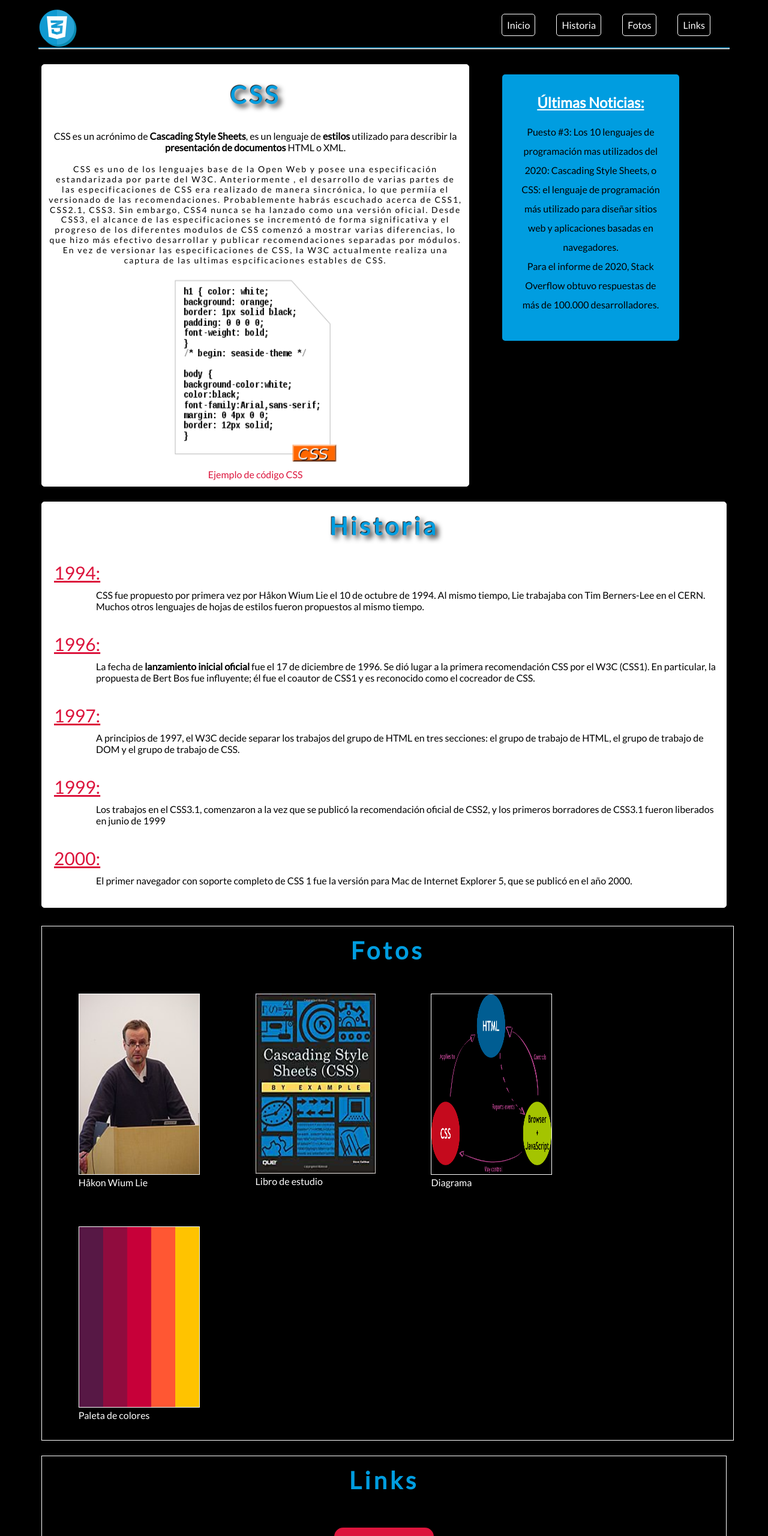
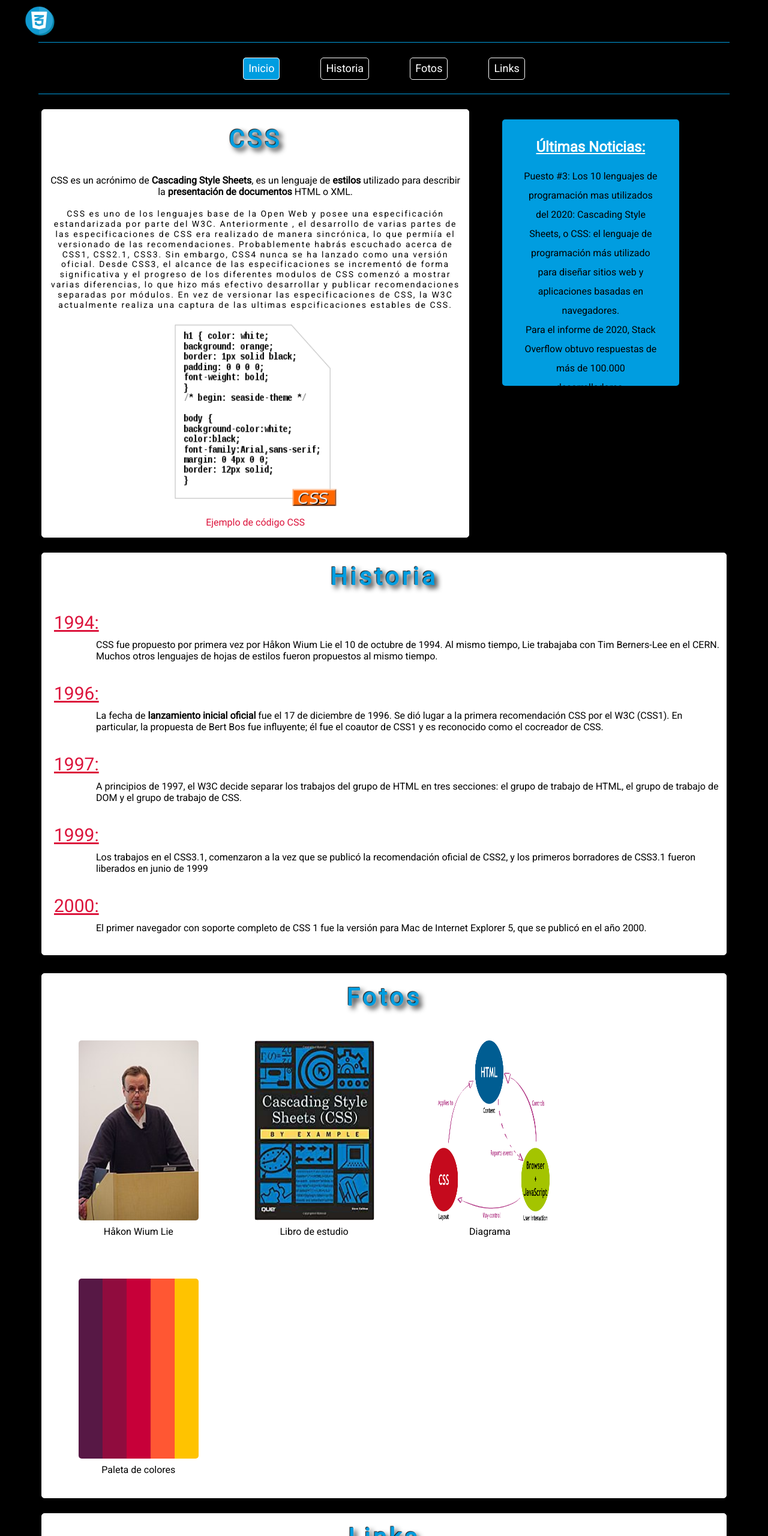
Before and after one commit to ValdazoAmerico/curso-programacion-web, a plain HTML site: page index.html in a window 1280 px wide. Shown: the top 2560 px of the page at 60% size. Drawn offline with Linux system fonts and the light colour scheme.

Commit message:
Add files via upload

```diff
--- a/index.html
+++ b/index.html
@@ -5,14 +5,17 @@
     <meta name="viewport" content="width=device-width, initial-scale=1.0">
     <title>CSS</title>
     <link rel="stylesheet" href="main.css">
-    <link href="https://fonts.googleapis.com/css2?family=Lato&display=swap" rel="stylesheet">
+    <link href="https://fonts.googleapis.com/css2?family=Roboto&display=swap" rel="stylesheet">
+
 </head>
-<body>
+<body onload="runDemo()">
+
     <div id="agrupar">
+
     <header>
         <nav>
-            <!-- <img class="logo" src="logo.png" alt=""> -->
-
+            <div class="slideRight"><img style="width:100%;" src="logo.png" alt=""></div>
+            <div class="linea"></div>
             <ul class="ul">
                 <li class="inicio"><a  href="#">Inicio</a></li>
                 <li><a href="#historia">Historia</a></li>
@@ -23,7 +26,8 @@
 
         </nav>
     </header>
-    <hr>
+
+
 
 
         <section class="seccion">
@@ -70,20 +74,20 @@
     <h1 class="h1">Fotos</h1>
 
     <div class="foto" style="float:left;">
-        <a href="1.jpg"><img style="border: 1px solid white;" src="1.jpg" alt=""></a>
-        <figcaption style="color:white;">Håkon Wium Lie</figcaption>
+        <a href="1.jpg"><img  src="1.jpg" alt=""></a>
+        <figcaption style="color:black;">Håkon Wium Lie</figcaption>
     </div>
     <div class="foto" style="float:left;">
         <a href="2.jpg"><img src="2.jpg" alt=""></a>
-        <figcaption style="color:white;">Libro de estudio</figcaption>
+        <figcaption style="color:black;">Libro de estudio</figcaption>
     </div>
     <div class="foto" style="float:left;">
-        <a href="mvc.png"><img style="border: 1px solid white;" src="mvc.png" alt=""></a>
-        <figcaption style="color:white;">Diagrama</figcaption>
+        <a href="mvc.png"><img  src="mvc.png" alt=""></a>
+        <figcaption style="color:black;">Diagrama</figcaption>
     </div>
     <div class="foto" style="float:left;">
-        <a href="paleta.png"><img  style="border: 1px solid white;" src="paleta.png" alt=""></a>
-        <figcaption style="color:white;">Paleta de colores</figcaption>
+        <a href="paleta.png"><img  src="paleta.png" alt=""></a>
+        <figcaption style="color:black;">Paleta de colores</figcaption>
     </div>
 
 
@@ -109,11 +113,13 @@
 
 
 </div>
+
 <footer>
 
-    <p>© Todos los derechos reservados.</p>
-    <p>Curso de Programación Web / CUVL / 2020.</p>
-    <p>Américo Valdazo.</p>
+    <p>© Todos los derechos reservados</p>
+    <p>Curso de Programación Web / CUVL / 2020</p>
+    <p>Alumno: Américo Valdazo</p>
 </footer>
+<script src="transitions.js"></script>
 </body>
 </html>
--- a/main.css
+++ b/main.css
@@ -1,49 +1,67 @@
 *{
     margin:0;
     padding:0;
-    font-family: 'Lato', sans-serif;
+    font-family: 'Roboto', sans-serif;
 }
 body{
     background: #000;
 }
 nav{
     border-bottom:1px solid #009de0;
-    padding:2rem;
-    background-image: url('logo.png');
-    background-size: contain;
-    background-repeat: no-repeat;
+    height:auto;}
+
+    /* padding:2rem; */
+    /* background-image: url('logo.png'); */
+    /* background-size: contain; */
+    /* background-repeat: no-repeat; */
 
 
-}
+
 #agrupar{
     width:90%;
     margin:15px auto;
 }
+.linea{
+    height: 1px;
+    width:100%;
+    background: #009de0;
+}
 nav .ul{
-    float:right;
-    margin-top: -15px;
+    /* float:right; */
+    /* margin-top: -15px; */
+    text-align:center;
+    margin:2rem;
+
 
 }
-
+.inicio{
+    background: #009de0;
+}
 nav li{
     display:inline;
-    margin-left:2rem;
+    margin:0 2rem;
 
     padding:0.5rem;
     transition:all 0.5s ease;
     border:1px solid  white;
     border-radius: 5px;
+    /* margin-top:1rem; */
 }
 
 nav .ul li a{
     transition:all 0.5s ease;
+    font-size:18px;
 }
 nav .ul li a:hover{
     color:white;
 }
 
+
 nav .ul li:hover{
     background:#009de0;
+}
+nav .ul li:hover .inicio{
+    background:none!important;
 }
 
 
@@ -162,6 +180,8 @@ border-radius: 10px;}
     clear:both;
     border:1px solid white;
     margin-top:25px;
+    background:white;
+    border-radius: 5px;
 }
 
 .links-container{
@@ -171,6 +191,7 @@ border-radius: 10px;}
     list-style: none;
     color:white;
     margin:70px;
+    transition: all 0.5s ease;
 
 
 }
@@ -185,23 +206,40 @@ border-radius: 10px;}
 }
 .links-container a:hover{
     background:#009de0;
+
+}
+.links-container li:hover{
+    transform: translateY(-10px);
 }
 .fotos{
 
         /* clear:both;  */
         border:1px solid white;
         margin-top:25px;
-        width:100%;
+        width:99%;
         margin-bottom:25px;
+        background:white;
+        border-radius: 5px;
 
 }
 .fotos img{
     width:200px;
     height:300px;
+    border-radius: 5px;
+    transition: all 0.5s ease-in-out;
+}
+.fotos img:hover{
+    filter: blur(0.8px);
+    transform:skew(15deg);
+
 }
 .foto{
 margin:2rem;
 margin-left:3.8rem;
+}
+figcaption{
+    margin:5px;
+    text-align:center;
 }
 
 footer{
@@ -219,3 +257,37 @@ footer p{
     font-size:14px;
     /* padding:3px; */
 }
+
+
+/* transition  */
+.slideRight{
+    position:relative;
+    transition-property: left;
+    transition-duration:6s;
+    transition-timing-function: linear;
+    margin-bottom:10px;
+    margin-top:-5px;
+    left:-2%;
+    width:50px;
+    height:50px;
+
+}
+.slideLeft{
+    position:relative;
+    transition-property: left;
+    transition-duration:6s;
+    transition-timing-function:linear;
+    margin-bottom:10px;
+    margin-top:-5px;
+    left:100%;
+    width:50px;
+    height:50px;
+}
+.fila1texto{
+    display:none;
+}
+
+
+a.span1:active a.span1:visited{
+    color:red;
+}
```
